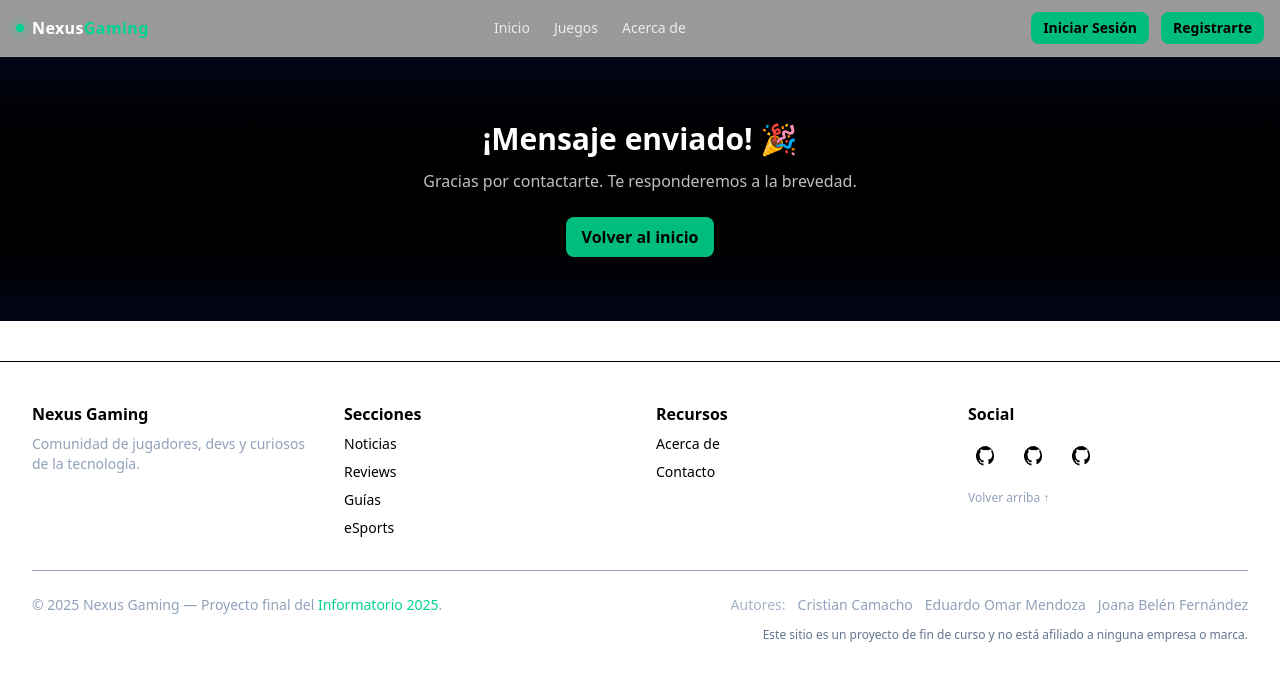
After one commit to EduMendoza-2007/blog-2025B, a Django app: template blog/templates/contact_ok.html in a window 1280 px wide. The commit adds this page. Shown: the top 682 px of the page. Run offline with Django 3.2, Linux system fonts and the light colour scheme; the template is opened without the code that fills it, so the values that code supplies are empty.

Commit message:
Agregar vistas y formularios para la sección de contacto, incluyendo la plantilla de agradecimiento y enlaces en el pie de página.

```diff
--- a/blog/templates/components/commons/footer.html
+++ b/blog/templates/components/commons/footer.html
@@ -21,31 +21,51 @@
       <div>
         <h4 class="font-semibold">Recursos</h4>
         <ul class="mt-2 space-y-2 text-sm">
-          <li><a class="hover:text-neo-neon" href="#">Acerca de</a></li>
-          <li><a class="hover:text-neo-neon" href="#">Contacto</a></li>
-          <li><a class="hover:text-neo-neon" href="#">Política de privacidad</a></li>
-          <li><a class="hover:text-neo-neon" href="#">Términos</a></li>
+          <li><a class="hover:text-neo-neon" href="{% url 'about_us' %}">Acerca de</a></li>
+          <li><a class="hover:text-neo-neon" href="{% url 'contact' %}">Contacto</a></li>
         </ul>
       </div>
 
       <div>
         <h4 class="font-semibold">Social</h4>
         <div class="mt-3 flex gap-3">
-          <a href="#" target="_blank" rel="noopener noreferrer" class="inline-grid h-9 w-9 place-items-center rounded-lg bg-neo-card neo-ring hover:shadow-neon" aria-label="X/Twitter">
-            <span class="sr-only">X/Twitter</span>
-            <svg class="h-5 w-5" viewBox="0 0 24 24" fill="currentColor" aria-hidden="true"><path d="M18 2h3l-7 8 7 12h-6.5L9.7 14.6 3 22H0l8-9.1L1 2h6.5l5.3 7.6L18 2Z"/></svg>
+          <!-- Joana -->
+          <a href="https://github.com/Joana8059" target="_blank" rel="noopener noreferrer"
+            title="Joana"
+            class="inline-grid h-9 w-9 place-items-center rounded-lg bg-neo-card neo-ring hover:shadow-neon"
+            aria-label="GitHub Joana">
+            <span class="sr-only">GitHub Joana</span>
+            <svg class="h-5 w-5" viewBox="0 0 24 24" fill="currentColor" aria-hidden="true">
+              <path d="M12 0a12 12 0 0 0-3.8 23.4c.6.1.8-.2.8-.5v-2c-3.3.7-4-1.6-4-1.6a3.1 3.1 0 0 0-1.3-1.7c-1-.7.1-.7.1-.7a2.4 2.4 0 0 1 1.8 1.2 2.5 2.5 0 0 0 3.4 1 2.4 2.4 0 0 1 .7-1.5c-2.6-.3-5.3-1.3-5.3-5.8A4.6 4.6 0 0 1 5.6 7.2a4.3 4.3 0 0 1 .1-3.2s1-.3 3.3 1.2a11.3 11.3 0 0 1 6 0c2.2-1.5 3.2-1.2 3.2-1.2a4.3 4.3 0 0 1 .1 3.2 4.6 4.6 0 0 1 1.2 3.2c0 4.6-2.7 5.5-5.3 5.8a2.7 2.7 0 0 1 .8 2.1v3.2c0 .3.2.6.8.5A12 12 0 0 0 12 0Z"/>
+            </svg>
           </a>
-          <a href="#" target="_blank" rel="noopener noreferrer" class="inline-grid h-9 w-9 place-items-center rounded-lg bg-neo-card neo-ring hover:shadow-neon" aria-label="YouTube">
-            <span class="sr-only">YouTube</span>
-            <svg class="h-5 w-5" viewBox="0 0 24 24" fill="currentColor" aria-hidden="true"><path d="M23.5 6.2a3.1 3.1 0 0 0-2.2-2.2C19 3.5 12 3.5 12 3.5s-7 0-9.3.5A3.1 3.1 0 0 0 .5 6.2 32 32 0 0 0 0 12a32 32 0 0 0 .5 5.8 3.1 3.1 0 0 0 2.2 2.2c2.3.5 9.3.5 9.3.5s7 0 9.3-.5a3.1 3.1 0 0 0 2.2-2.2A32 32 0 0 0 24 12a32 32 0 0 0-.5-5.8ZM9.8 15.5V8.5L15.8 12l-6 3.5Z"/></svg>
+
+            <!-- Eduardo -->
+          <a href="https://github.com/EduMendoza-2007" target="_blank" rel="noopener noreferrer"
+            title="Eduardo"
+            class="inline-grid h-9 w-9 place-items-center rounded-lg bg-neo-card neo-ring hover:shadow-neon"
+            aria-label="GitHub Eduardo">
+            <span class="sr-only">GitHub Eduardo</span>
+            <svg class="h-5 w-5" viewBox="0 0 24 24" fill="currentColor" aria-hidden="true">
+              <path d="M12 0a12 12 0 0 0-3.8 23.4c.6.1.8-.2.8-.5v-2c-3.3.7-4-1.6-4-1.6a3.1 3.1 0 0 0-1.3-1.7c-1-.7.1-.7.1-.7a2.4 2.4 0 0 1 1.8 1.2 2.5 2.5 0 0 0 3.4 1 2.4 2.4 0 0 1 .7-1.5c-2.6-.3-5.3-1.3-5.3-5.8A4.6 4.6 0 0 1 5.6 7.2a4.3 4.3 0 0 1 .1-3.2s1-.3 3.3 1.2a11.3 11.3 0 0 1 6 0c2.2-1.5 3.2-1.2 3.2-1.2a4.3 4.3 0 0 1 .1 3.2 4.6 4.6 0 0 1 1.2 3.2c0 4.6-2.7 5.5-5.3 5.8a2.7 2.7 0 0 1 .8 2.1v3.2c0 .3.2.6.8.5A12 12 0 0 0 12 0Z"/>
+            </svg>
           </a>
-          <a href="#" target="_blank" rel="noopener noreferrer" class="inline-grid h-9 w-9 place-items-center rounded-lg bg-neo-card neo-ring hover:shadow-neon" aria-label="Twitch">
-            <span class="sr-only">Twitch</span>
-            <svg class="h-5 w-5" viewBox="0 0 24 24" fill="currentColor" aria-hidden="true"><path d="M4 2h17v11l-5 5h-4l-3 3H7v-3H4V2Zm15 2H6v12h3v3l3-3h4l3-3V4Zm-3 7h-2V7h2v4Zm-5 0H9V7h2v4Z"/></svg>
+
+              <!-- Cristian -->
+          <a href="https://github.com/cristian3624" target="_blank" rel="noopener noreferrer"
+            title="Cristian"
+            class="inline-grid h-9 w-9 place-items-center rounded-lg bg-neo-card neo-ring hover:shadow-neon"
+            aria-label="GitHub Cristian">
+            <span class="sr-only">GitHub Cristian</span>
+            <svg class="h-5 w-5" viewBox="0 0 24 24" fill="currentColor" aria-hidden="true">
+              <path d="M12 0a12 12 0 0 0-3.8 23.4c.6.1.8-.2.8-.5v-2c-3.3.7-4-1.6-4-1.6a3.1 3.1 0 0 0-1.3-1.7c-1-.7.1-.7.1-.7a2.4 2.4 0 0 1 1.8 1.2 2.5 2.5 0 0 0 3.4 1 2.4 2.4 0 0 1 .7-1.5c-2.6-.3-5.3-1.3-5.3-5.8A4.6 4.6 0 0 1 5.6 7.2a4.3 4.3 0 0 1 .1-3.2s1-.3 3.3 1.2a11.3 11.3 0 0 1 6 0c2.2-1.5 3.2-1.2 3.2-1.2a4.3 4.3 0 0 1 .1 3.2 4.6 4.6 0 0 1 1.2 3.2c0 4.6-2.7 5.5-5.3 5.8a2.7 2.7 0 0 1 .8 2.1v3.2c0 .3.2.6.8.5A12 12 0 0 0 12 0Z"/>
+            </svg>
           </a>
         </div>
-        <a href="#" class="mt-4 inline-block text-xs text-slate-400 hover:text-neo-neon">Volver arriba ↑</a>
-      </div>
+
+            <a href="#" class="mt-4 inline-block text-xs text-slate-400 hover:text-neo-neon">Volver arriba ↑</a>
+    </div>
+
     </div>
 
     <div class="mt-8 border-t border-neo-edge/60 pt-6 text-sm text-slate-400">
--- a/blog/templates/components/commons/header.html
+++ b/blog/templates/components/commons/header.html
@@ -9,7 +9,7 @@
       <nav class="hidden sm:flex items-center gap-6 text-sm">
         <a href="{% url 'home' %}" class="text-white/80 hover:text-white">Inicio</a>
         <a href="#featured" class="text-white/80 hover:text-white">Juegos</a>
-        <a href="#acerca.de" class="text-white/80 hover:text-white">Acerca de</a>
+        <a href="{% url 'about_us' %}" class="text-white/80 hover:text-white">Acerca de</a>
       </nav>
       <div class="flex gap-3 justify-end">
       <a href="{% url 'user:auth_login' %}" class="px-3 py-1.5 rounded-lg bg-emerald-500 hover:bg-emerald-400 text-black text-sm font-semibold transition">
--- /dev/null
+++ b/blog/templates/contact_ok.html
@@ -0,0 +1,14 @@
+{% extends "index.html" %}
+{% block title %}¡Gracias! — Nexus Gaming{% endblock %}
+
+{% block content %}
+<section class="bg-gradient-to-b from-slate-950 via-black to-slate-950 text-white">
+  <div class="max-w-xl mx-auto px-4 py-16 text-center">
+    <h1 class="text-3xl font-extrabold">¡Mensaje enviado! 🎉</h1>
+    <p class="mt-3 text-white/75">Gracias por contactarte. Te responderemos a la brevedad.</p>
+    <a href="{% url 'home' %}" class="inline-block mt-6 rounded-lg bg-emerald-500 px-4 py-2 font-semibold text-black hover:opacity-90">
+      Volver al inicio
+    </a>
+  </div>
+</section>
+{% endblock %}
```
Also changed, not shown: blog/blog/forms.py (added, +48 -0 lines), blog/blog/urls.py (+8 -12 lines), blog/blog/views.py (+40 -1 lines), blog/templates/contact.html (+79 -17 lines).
